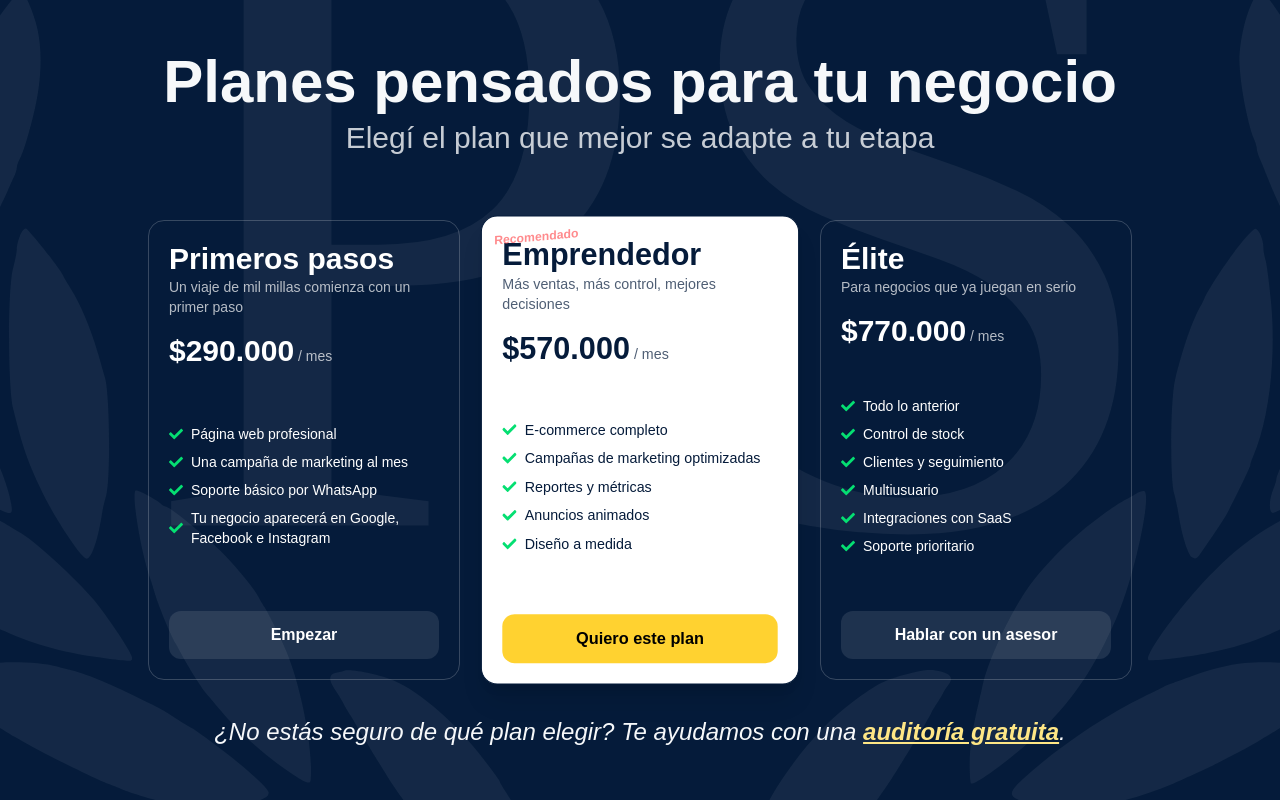
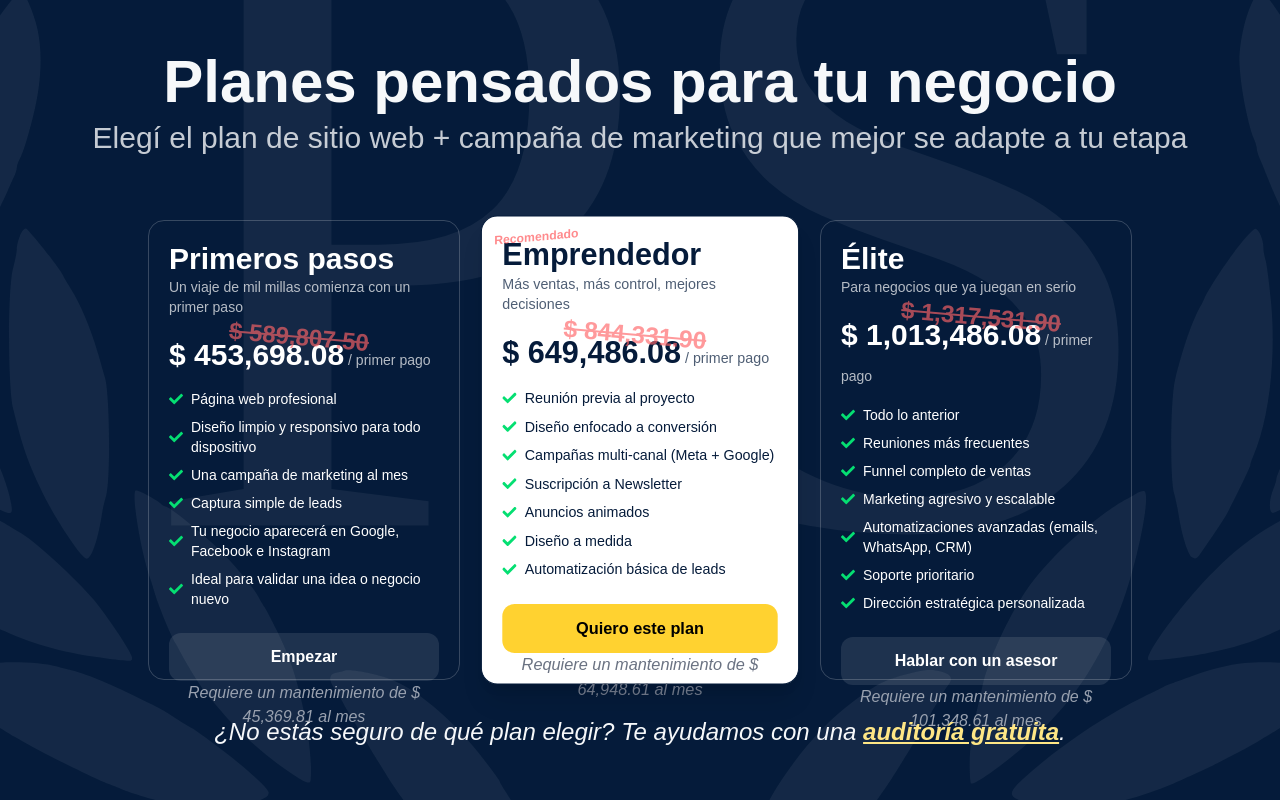
Before and after one commit to brutalkingran/patrician-software, a React (Vite) app: page /planes in a window 1280 px wide. Built offline with nearby package versions, Linux system fonts and the light colour scheme.

Commit message:
precios finalizados

```diff
--- a/src/components/ui/PlanCard.jsx
+++ b/src/components/ui/PlanCard.jsx
@@ -3,7 +3,9 @@ import { FaCheck } from "react-icons/fa";
 const PlanCard = ({
   title,
   subtitle,
+  realPrice,
   price,
+  mensualidad,
   features,
   cta,
   highlighted = false,
@@ -27,9 +29,18 @@ const PlanCard = ({
         <h3 className="text-xl md:text-3xl font-semibold">{title}</h3>
         <p className="text-sm opacity-70 mb-4">{subtitle}</p>
 
-        <div className="text-3xl font-bold mb-4">
-          {price}
-          <span className="text-sm font-normal opacity-70"> / mes</span>
+        <div className="mt-5">
+          <div className="absolute -translate-y-4 translate-x-15 opacity-65 rotate-5 text-red-400 text-2xl font-bold mb-4 line-through">
+            {realPrice}
+          </div>
+          <div className="text-3xl font-bold mb-4">
+            {price}
+            <span className="text-sm font-normal opacity-70"> / primer pago</span>
+          </div>
+          <div className="hidden text-3xl font-bold mb-4">
+            {mensualidad}
+            <span className="text-sm font-normal opacity-70"> / mes</span>
+          </div>
         </div>
       </div>
 
@@ -54,6 +65,7 @@ const PlanCard = ({
       >
         {cta}
       </a>
+      <p className={`text-center italic ${highlighted ? "text-gray-500" : "text-gray-400"}`}>Requiere un mantenimiento de {mensualidad} al mes</p>
     </div>
   )
 }
--- a/src/pages/MainPage.jsx
+++ b/src/pages/MainPage.jsx
@@ -19,7 +19,7 @@ const MainPage = () => {
       <ChosenUsComponent/>
       {/* <PricesComponent /> */}
       <FooterComponent />
-      <ContactComponent />
+      {/* <ContactComponent /> */}
     </>
   )
 }
--- a/src/pages/PlanPage.jsx
+++ b/src/pages/PlanPage.jsx
@@ -29,49 +29,63 @@ const PlanPage = () => {
             Planes pensados para tu negocio
           </h2>
           <p className="text-center text-sm opacity-80 mb-8 md:text-3xl">
-            Elegí el plan que mejor se adapte a tu etapa
+            Elegí el plan de sitio web + campaña de marketing que mejor se adapte a tu etapa
           </p>
 
           <div className="flex flex-col gap-6 md:flex-row justify-center md:mt-8">
+            {/* BASICO */}
             <PlanCard
               title="Primeros pasos"
-              price="$290.000"
+              realPrice="$ 589,807.50"
+              price="$ 453,698.08"
+              mensualidad="$ 45,369.81"
               subtitle="Un viaje de mil millas comienza con un primer paso"
               features={[
                 "Página web profesional",
+                "Diseño limpio y responsivo para todo dispositivo",
                 "Una campaña de marketing al mes",
-                "Soporte básico por WhatsApp",
-                "Tu negocio aparecerá en Google, Facebook e Instagram"
+                "Captura simple de leads",
+                "Tu negocio aparecerá en Google, Facebook e Instagram",
+                "Ideal para validar una idea o negocio nuevo"
               ]}
               cta="Empezar"
             />
 
+            {/* MEDIO */}
             <PlanCard
               title="Emprendedor"
-              price="$570.000"
+              realPrice=" $ 844,331.90 "
+              price=" $ 649,486.08"
+              mensualidad=" $ 64,948.61"
               subtitle="Más ventas, más control, mejores decisiones"
               highlighted
               features={[
-                "E-commerce completo",
-                "Campañas de marketing optimizadas",
-                "Reportes y métricas",
+                "Reunión previa al proyecto",
+                "Diseño enfocado a conversión",
+                "Campañas multi-canal (Meta + Google)	",
+                "Suscripción a Newsletter",
                 "Anuncios animados",
-                "Diseño a medida"
+                "Diseño a medida",
+                "Automatización básica de leads"
               ]}
               cta="Quiero este plan"
             />
 
+            {/* PRO */}
             <PlanCard
               title="Élite"
-              price="$770.000"
+              realPrice="$ 1,317,531.90 "
+              price="$ 1,013,486.08"
+              mensualidad="$ 101,348.61"
               subtitle="Para negocios que ya juegan en serio"
               features={[
                 "Todo lo anterior",
-                "Control de stock",
-                "Clientes y seguimiento",
-                "Multiusuario",
-                "Integraciones con SaaS",
+                "Reuniones más frecuentes",
+                "Funnel completo de ventas",
+                "Marketing agresivo y escalable",
+                "Automatizaciones avanzadas (emails, WhatsApp, CRM)",
                 "Soporte prioritario",
+                "Dirección estratégica personalizada",
               ]}
               cta="Hablar con un asesor"
             />
```
